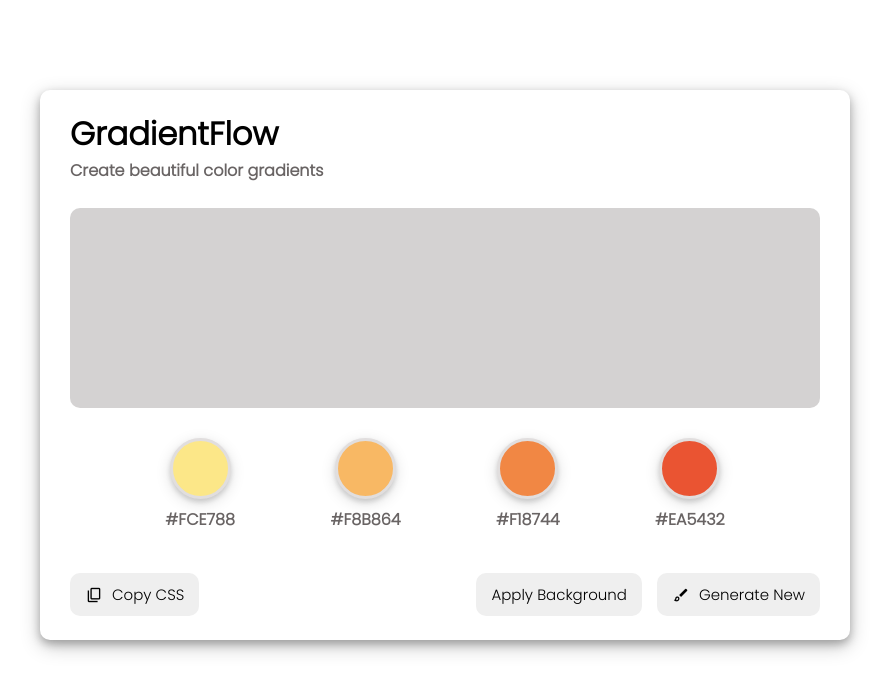
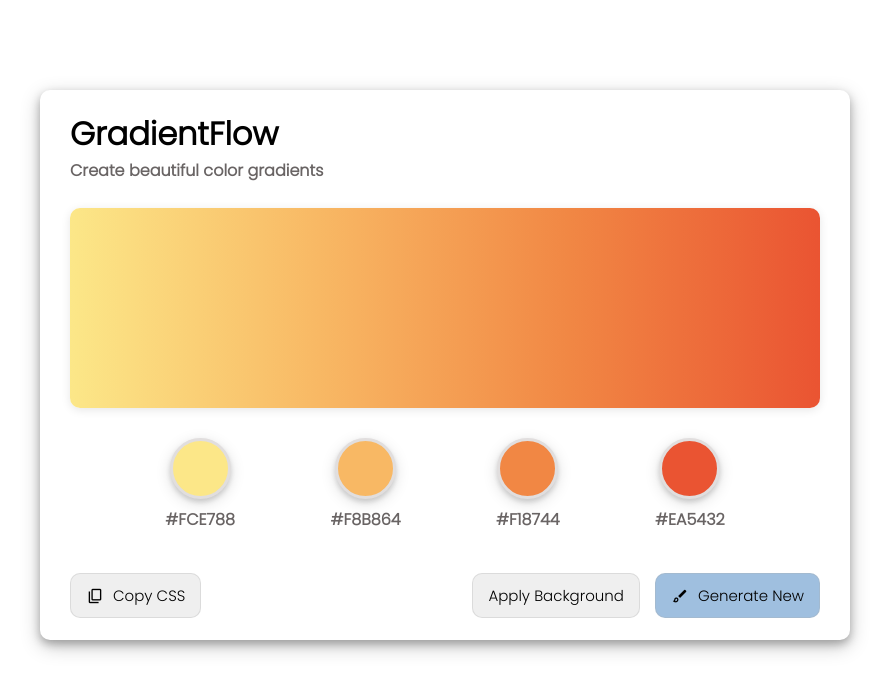
Before and after one commit to aryandas2911/GradientFlow, a React (Vite) app: page / in a window 1280 px wide. Shown: the top 692 px of the page, without its empty margins (195-1084 px from the left). Built offline with nearby package versions, Linux system fonts and the light colour scheme.

Commit message:
Preview gradient added

```diff
--- a/src/Components/GradientFlow/GradientFlow.css
+++ b/src/Components/GradientFlow/GradientFlow.css
@@ -19,9 +19,10 @@ button{
     align-items: center;
     text-align: center;
     font-size: 15px;
-    border: none;
+    border: 1px solid rgb(173, 172, 172,0.3);
     padding: 10px 15px;
     border-radius: 10px;
+    cursor: pointer;
 }
 
 .copy-button span{
@@ -32,6 +33,10 @@ button{
 .gen-button span{
     font-size: 18px;
     margin-right: 9px;
+}
+
+.gen-button{
+    background-color: rgb(159, 191, 223);
 }
 
 .button-container{
--- a/src/Components/GradientFlow/GradientFlow.jsx
+++ b/src/Components/GradientFlow/GradientFlow.jsx
@@ -10,7 +10,12 @@ function GradientFlow() {
       <div className="container">
         <h1>GradientFlow</h1>
         <h4>Create beautiful color gradients</h4>
-        <Preview />
+        <Preview
+          color1={colors[0]}
+          color2={colors[1]}
+          color3={colors[2]}
+          color4={colors[3]}
+        />
         <div className="color-container">
           {colors.map((item, index) => {
             return <ColorPreview key={index} color={item} />;
--- a/src/Components/GradientPreview/Preview.css
+++ b/src/Components/GradientPreview/Preview.css
@@ -2,6 +2,6 @@
     height: 200px;
     width: 750px;
     margin-top: 25px;
-    background-color: rgb(212, 210, 210);
     border-radius: 10px;
+    box-shadow: 0 2px 10px rgba(0, 0, 0, 0.1);
 }
--- a/src/Components/GradientPreview/Preview.jsx
+++ b/src/Components/GradientPreview/Preview.jsx
@@ -1,7 +1,14 @@
 import "./Preview.css";
 
-function Preview() {
-  return <div className="preview-container"></div>;
+function Preview({ color1, color2, color3, color4 }) {
+  return (
+    <div
+      className="preview-container"
+      style={{
+        backgroundImage: `linear-gradient(to right, ${color1}, ${color2}, ${color3}, ${color4})`,
+      }}
+    ></div>
+  );
 }
 
 export default Preview;
```
